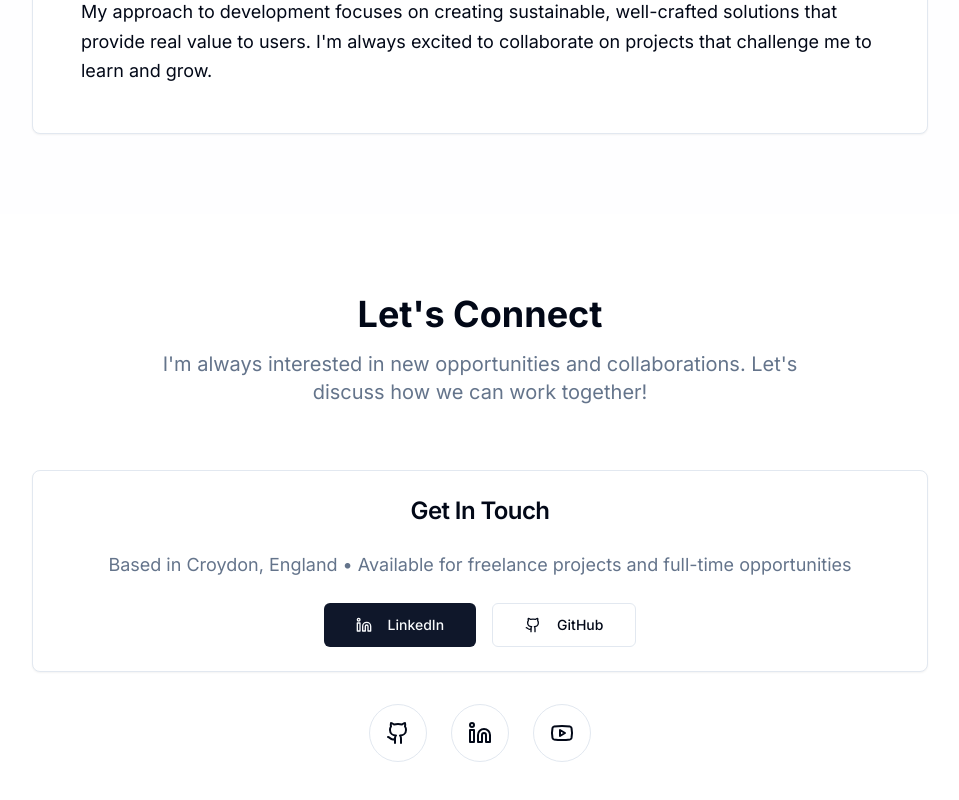
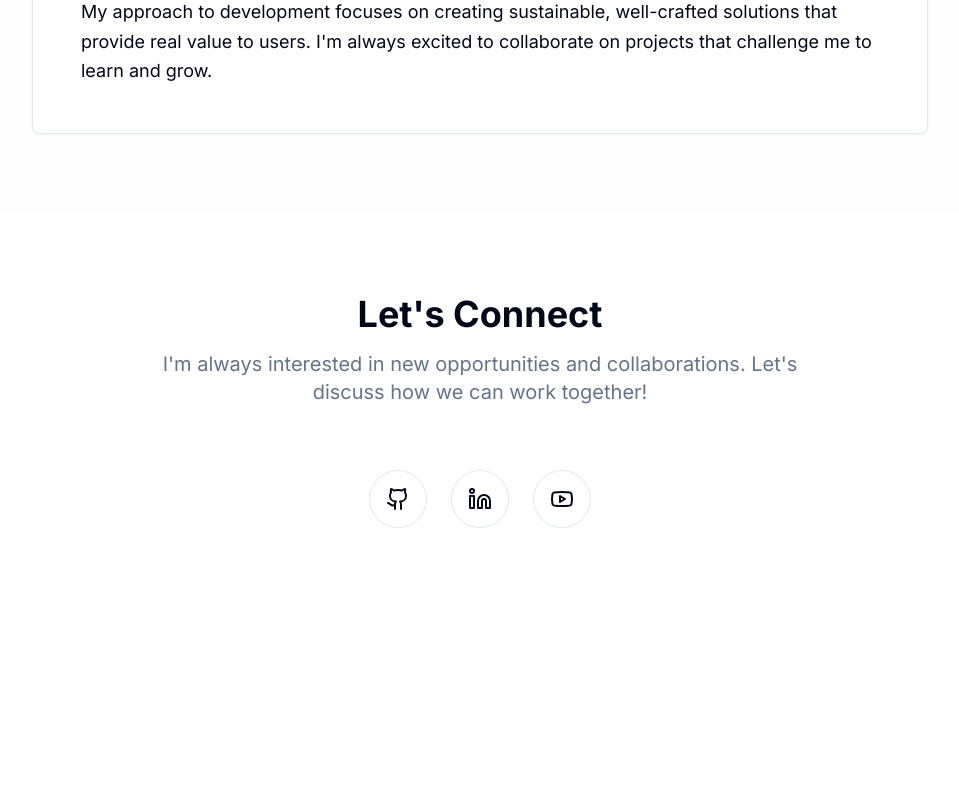
Before and after one commit to SofiaBargues/sofia-bargues-portfolio, a React (Vite) app: page / in a window 1280 px wide. Shown: the part 2983-3783 px from the top of the page, without its empty margins (160-1119 px from the left). After the commit the page ends 3591 px from the top, so only its background shows below. Built offline with nearby package versions, Linux system fonts and the light colour scheme.

Commit message:
Remove contact card
Remove the card component and its content from the contact section.

```diff
--- a/src/components/Contact.tsx
+++ b/src/components/Contact.tsx
@@ -16,32 +16,6 @@ const Contact = () => {
             Let's discuss how we can work together!
           </p>
         </div>
-
-        <Card className="group hover:shadow-lg transition-all duration-300 mb-8">
-          <CardHeader>
-            <CardTitle className="text-2xl">Get In Touch</CardTitle>
-          </CardHeader>
-          <CardContent className="space-y-6">
-            <p className="text-lg text-muted-foreground">
-              Based in Croydon, England • Available for freelance projects and full-time opportunities
-            </p>
-
-            <div className="flex flex-col sm:flex-row gap-4 justify-center">
-              <Button size="lg" asChild>
-                <a href="https://uk.linkedin.com/in/sofia-bargues" target="_blank" rel="noopener noreferrer">
-                  <Linkedin className="w-5 h-5 mr-2" />
-                  LinkedIn
-                </a>
-              </Button>
-              <Button variant="outline" size="lg" asChild>
-                <a href="https://github.com/SofiaBargues" target="_blank" rel="noopener noreferrer">
-                  <Github className="w-5 h-5 mr-2" />
-                  GitHub
-                </a>
-              </Button>
-            </div>
-          </CardContent>
-        </Card>
 
         <div className="flex justify-center gap-6">
           <a
```
